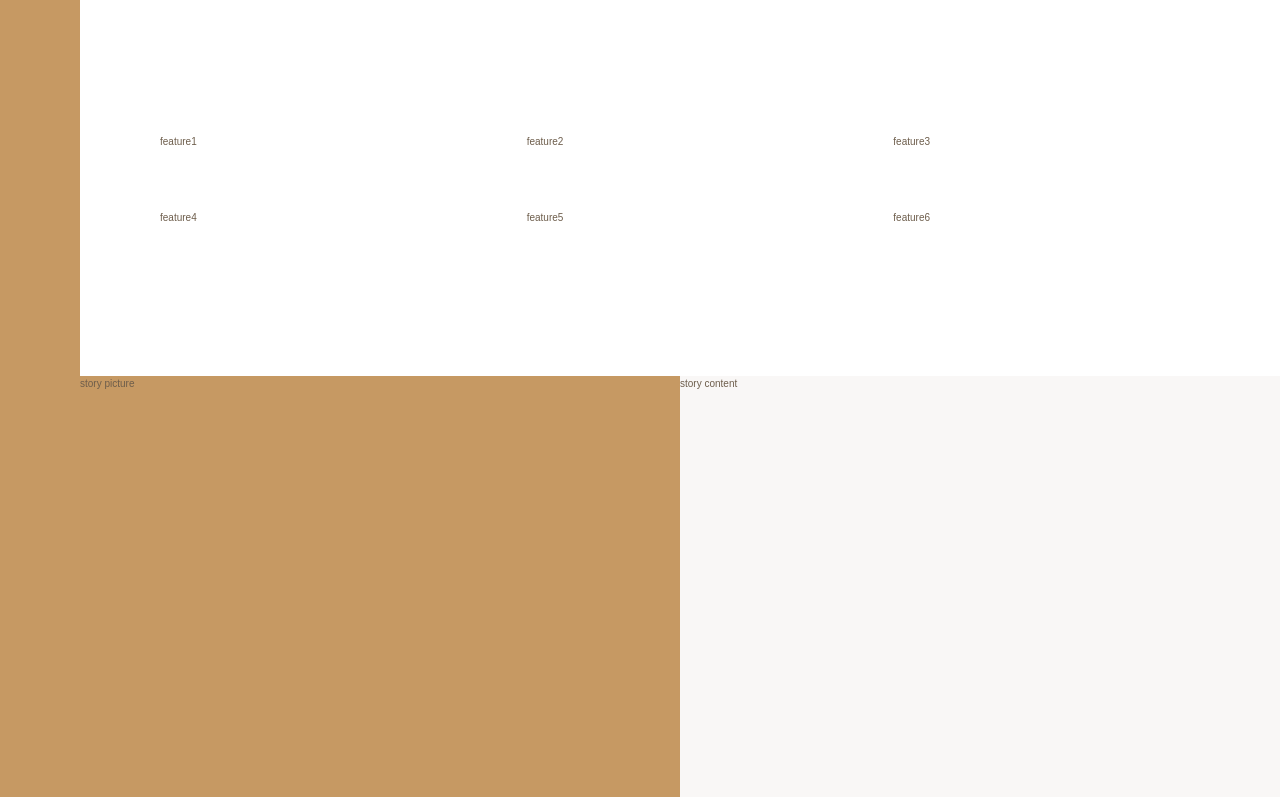
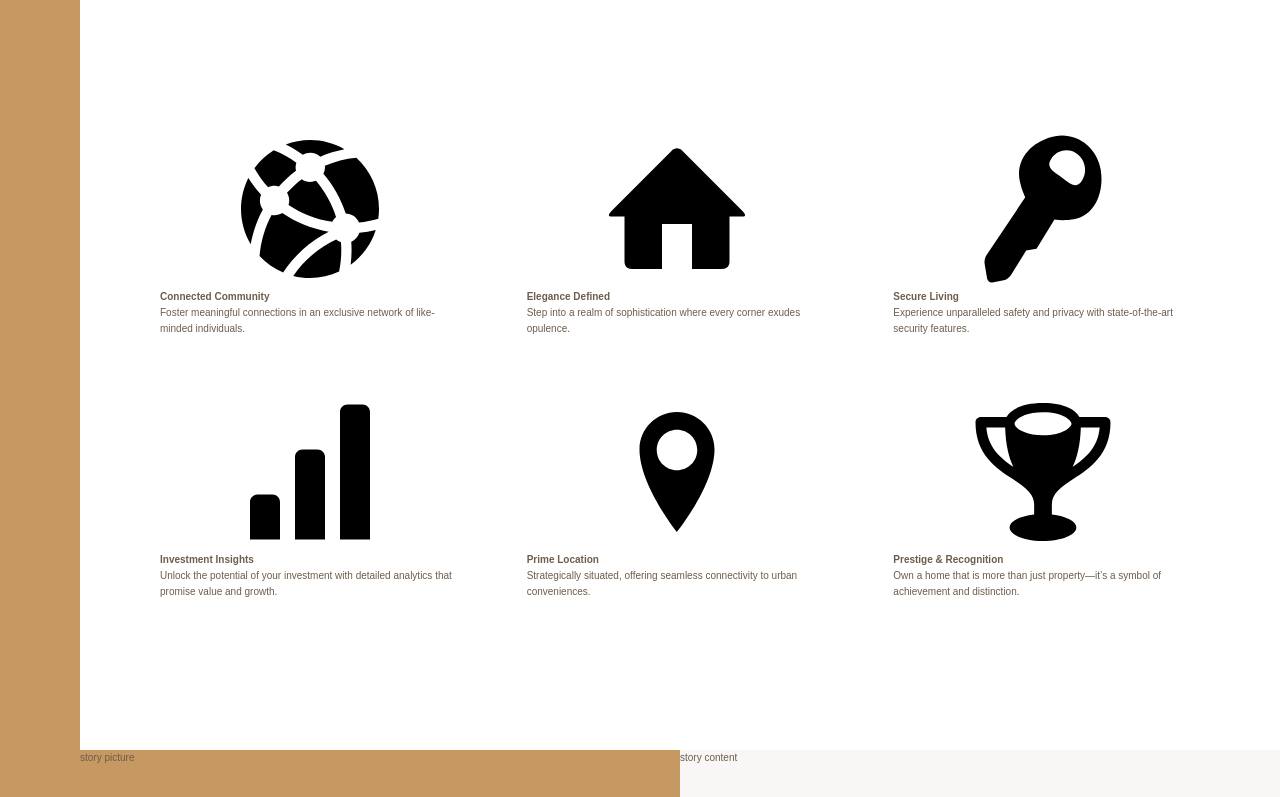
Before and after one commit to khanm2758/Vita__Villas, a website built with Vite: page index.html in a window 1280 px wide. Shown: the part 656-1453 px from the top of the page. Built offline with nearby package versions, Linux system fonts and the light colour scheme.

Commit message:
feature section html markup done

```diff
--- a/index.html
+++ b/index.html
@@ -11,12 +11,58 @@
     <header class="header">header</header>
     <div class="realtors">realtors</div>
     <section class="features">
-      <div class="feature">feature1</div>
-      <div class="feature">feature2</div>
-      <div class="feature">feature3</div>
-      <div class="feature">feature4</div>
-      <div class="feature">feature5</div>
-      <div class="feature">feature6</div>
+      <div class="feature">
+        <svg class="feature__icon">
+          <use href="./img/sprite.svg#icon-network"></use>
+        </svg>
+        <h4 class="heading-4">Connected Community</h4>
+        <p class="feature__text">Foster meaningful connections in an exclusive network of like-minded individuals.</p>
+      </div>
+      <div class="feature">
+         <div class="feature">
+        <svg class="feature__icon">
+          <use href="./img/sprite.svg#icon-home"></use>
+        </svg>
+        <h4 class="heading-4">Elegance Defined</h4>
+        <p class="feature__text">Step into a realm of sophistication where every corner exudes opulence.</p>
+      </div>
+      </div>
+      <div class="feature">
+         <div class="feature">
+        <svg class="feature__icon">
+          <use href="./img/sprite.svg#icon-key"></use>
+        </svg>
+        <h4 class="heading-4">Secure Living</h4>
+        <p class="feature__text">Experience unparalleled safety and privacy with state-of-the-art security features.</p>
+      </div>
+      </div>
+      <div class="feature">
+         <div class="feature">
+        <svg class="feature__icon">
+          <use href="./img/sprite.svg#icon-bar-graph"></use>
+        </svg>
+        <h4 class="heading-4">Investment Insights</h4>
+        <p class="feature__text">Unlock the potential of your investment with detailed analytics that promise value and growth.</p>
+      </div>
+      </div>
+      <div class="feature">
+         <div class="feature">
+        <svg class="feature__icon">
+          <use href="./img/sprite.svg#icon-location-pin"></use>
+        </svg>
+        <h4 class="heading-4">Prime Location</h4>
+        <p class="feature__text">Strategically situated, offering seamless connectivity to urban conveniences.</p>
+      </div>
+      </div>
+      <div class="feature">
+         <div class="feature">
+        <svg class="feature__icon">
+          <use href="./img/sprite.svg#icon-trophy"></use>
+        </svg>
+        <h4 class="heading-4">Prestige & Recognition</h4>
+        <p class="feature__text">Own a home that is more than just property—it’s a symbol of achievement and distinction.</p>
+      </div>
+      </div>
     </section>
 
     <div class="story__picture">story picture</div>
```
